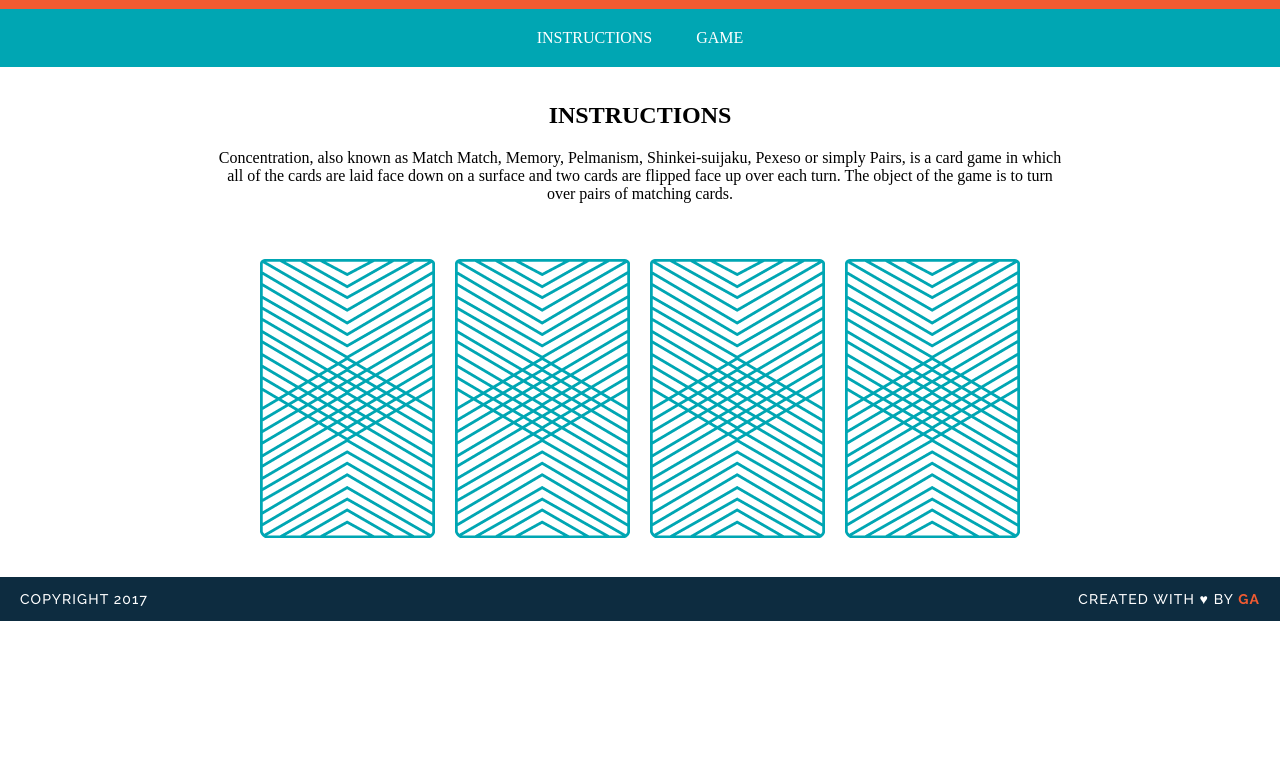
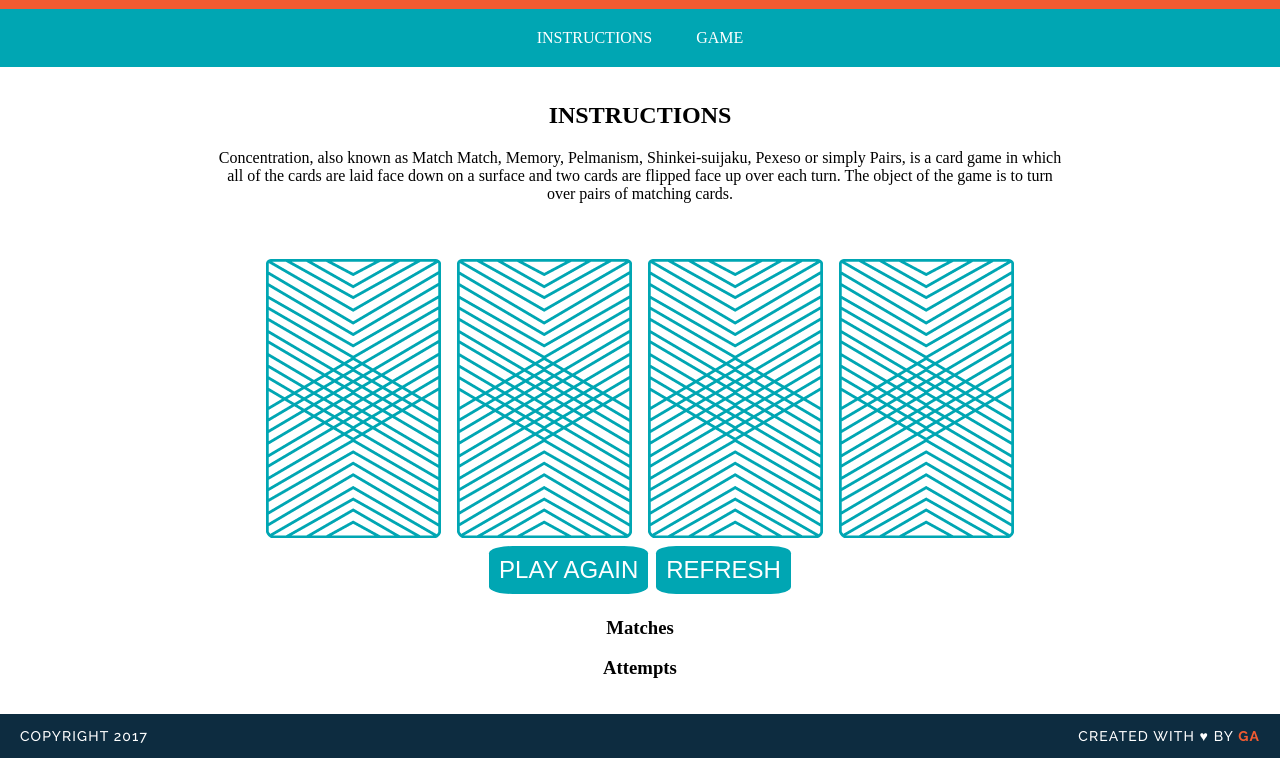
Before and after one commit to GMorse19/wdi-fundamentals-memorygame, a plain HTML site: page memory_game/index.html in a window 1280 px wide. Shown: the part 88-846 px from the top of the page. Before the commit the page ends 800 px from the top, so only its background shows below. Drawn offline with Linux system fonts and the light colour scheme; a web font is replaced by a local one.

Commit message:
created game logic

```diff
--- a/memory_game/css/style.css
+++ b/memory_game/css/style.css
@@ -63,3 +63,16 @@ font-size: 0;
 	color: #f15B31;
 	font-weight: 700;
 }
+.button:hover {
+	background-color: #0D2C40;
+}
+.button {
+	color: #ffffff;
+	font-size: 150%;
+	border: none;
+	margin: 4px 2px;
+	background-color: #00a6b3;
+	border-radius: 15%;
+	text-transform: uppercase;
+	padding: 10px;
+}
--- a/memory_game/index.html
+++ b/memory_game/index.html
@@ -16,12 +16,15 @@
 	    <main>
 		<h2 id="instructions">Instructions</h2>
 		<p>Concentration, also known as Match Match, Memory, Pelmanism, Shinkei-suijaku, Pexeso or simply Pairs, is a card game in which all of the cards are laid face down on a surface and two cards are flipped face up over each turn. The object of the game is to turn over pairs of matching cards.</p>
-			<div id="game">
-				<img src="images/back.png" alt="Queen of Diamonds">
-				<img src="images/back.png" alt="Queen of Hearts">
-				<img src="images/back.png" alt="King of Diamonds">
-				<img src="images/back.png" alt="King of Hearts">
+			<div id="game-board" class="board clearfix"></div>
+			<div>
+				<button class="button" onclick="restart()">Play Again</button>
+				<button class="button" onclick="location.reload()">Refresh</button>
 			</div>
+			<h3>Matches</h3>
+			<p id="matches"></p>
+			<h3>Attempts</h3>
+			<p id="attempts"></p>
 		</main>
 		<footer class="clearfix">
 			<p class="copyright">Copyright 2017</p>
--- a/memory_game/js/main.js
+++ b/memory_game/js/main.js
@@ -17,23 +17,58 @@ var cards = [{
 	cardImage: "images/king-of-diamonds.png"
 }];
 
+
+
+
+var createBoard = function(){
+	for(var i = 0; i < cards.length; i++) {
+		var cardElement = document.createElement('img');
+		cardElement.setAttribute('src', "images/back.png");
+		cardElement.setAttribute('data-id', i);
+		cardElement.addEventListener('click' , flipCard);
+		document.getElementById('game-board').appendChild(cardElement);
+	}
+
+};
+var restart = function(){
+	// need something to refresh game-board without adding another row
+	document.getElementById('game-board');//.removeChild(?);
+	createBoard();
+};
+
+
 var cardsInPlay = [];
 
-var checkForMatch = function(){
-	if ( cardsInPlay[0] === cardsInPlay[1]) {
-console.log("You found a match!");}
+var loss = 0;
+var wins = 0;
+document.getElementById('matches');
+document.getElementById('attempts');
+
+
+var flipCard = function(){
+    var cardId = this.getAttribute('data-id');
+	cardsInPlay.push(cards[cardId].rank);
+	this.setAttribute('src', cards[cardId].cardImage);
+	var checkForMatch = function(){
+if ( cardsInPlay[0] === cardsInPlay[1]) {
+	wins++;
+	matches.innerHTML = wins;
+alert("You found a match!") ;}
 else {
+	loss++;
+	attempts.innerHTML = loss;
 alert("Sorry try again");}
 };
+checkForMatch();
 
-var flipCard = function(cardId){
-	cardsInPlay.push(cards[cardId].rank);
+
+
 console.log("User flipped " + cards[cardId].rank +".");
 console.log(cards[cardId].cardImage);
 console.log(cards[cardId].suit);
 };
 
 
-flipCard(0);
-flipCard(2);
-checkForMatch();
+
+
+createBoard();
```
